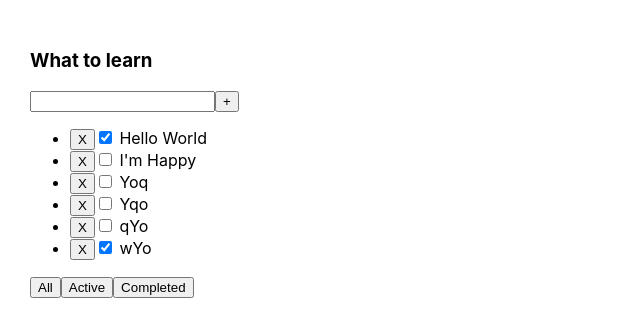
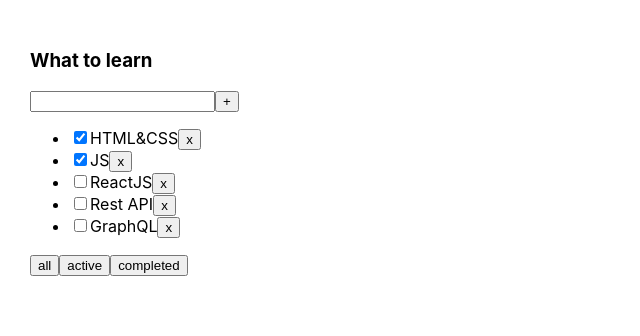
Before and after one commit to katrainer/todolist, a React (Create React App) app: page / in a window 1280 px wide. Shown: the top 336 px of the page, without its empty margins (0-640 px from the left). Built offline with nearby package versions, Linux system fonts and the light colour scheme.

Commit message:
lesson 3

```diff
--- a/src/App.tsx
+++ b/src/App.tsx
@@ -1,47 +1,50 @@
-import { type } from 'os';
-import React, { useState } from 'react';
+import React, {useState} from 'react';
 import './App.css';
-import {Todolist} from "./Todolist";
+import {Todolist} from './Todolist';
+import {v1} from 'uuid';
 
-export type filterType = "ALL"|"Active"|"Completed";
+export type FilterValuesType = "all" | "active" | "completed";
 
 function App() {
 
-        const [task1, setTask1] = useState ([
-        {id:1, title: "Hello World", isDone: true},
-        {id:2, title: "I'm Happy", isDone: false},
-        {id:3, title: "Yoq", isDone: false},
-        {id:4, title: "Yqo", isDone: false},
-        {id:5, title: "qYo", isDone: false},
-        {id:6, title: "wYo", isDone: true}
-    ])
+    let [tasks, setTasks] = useState([
+        {id: v1(), title: "HTML&CSS", isDone: true},
+        {id: v1(), title: "JS", isDone: true},
+        {id: v1(), title: "ReactJS", isDone: false},
+        {id: v1(), title: "Rest API", isDone: false},
+        {id: v1(), title: "GraphQL", isDone: false},
+    ]);
 
-        const removeTask = (taskId: number) => {
-            let removeTask1 = task1.filter(ft=>ft.id!==taskId);
-            setTask1(removeTask1);
+    function addTask(title: string) {
+        let addNewTask = {id: v1(), title: title, isDone: false};
+        setTasks([addNewTask, ...tasks])
     }
 
-        let [filter, setFilter] = useState <filterType> ("ALL");
-        let durshlak = task1;
-        if (filter === "Completed") {
-            durshlak = task1.filter(f=>f.isDone);
-        }
-        if (filter === "Active") {
-            durshlak = task1.filter(f=>!f.isDone);
+    function removeTask(id: string) {
+        let filteredTasks = tasks.filter(t => t.id != id);
+        setTasks(filteredTasks);
     }
 
-        const changeFilter = (value: filterType) =>{
+    let [filter, setFilter] = useState<FilterValuesType>("all");
+    let tasksForTodolist = tasks;
+    if (filter === "active") {
+        tasksForTodolist = tasks.filter(t => t.isDone === false);
+    }
+    if (filter === "completed") {
+        tasksForTodolist = tasks.filter(t => t.isDone === true);
+    }
+
+    function changeFilter(value: FilterValuesType) {
         setFilter(value);
     }
 
     return (
         <div className="App">
-            <Todolist
-                title="What to learn"
-                task={durshlak}
+            <Todolist title="What to learn"
+                      tasks={tasksForTodolist}
                       removeTask={removeTask}
                       changeFilter={changeFilter}
-                />
+                      addTasks={addTask}/>
         </div>
     );
 }
--- a/src/Todolist.tsx
+++ b/src/Todolist.tsx
@@ -1,43 +1,72 @@
-import React from "react";
-import {filterType} from "./App"
-import { Button } from "./components/Button";
-
-type propsType = {
-    title: string
-    task: Array<TaskType>
-    removeTask: (taskId: number)=>void
-    changeFilter: (value: filterType)=> void
-}
+import React, {useState, ChangeEvent, KeyboardEvent} from 'react';
+import {FilterValuesType} from './App';
+import {Button} from "./components/Button";
 
 type TaskType = {
-    id: number
+    id: string
     title: string
     isDone: boolean
 }
 
-export const Todolist = (props: propsType) => {
-    return (
-        <div>
+type PropsType = {
+    title: string
+    tasks: Array<TaskType>
+    removeTask: (taskId: string) => void
+    changeFilter: (value: FilterValuesType) => void
+    addTasks: (title: string) => void
+}
+
+export function Todolist(props: PropsType) {
+
+    let [title, setTitle] = useState('');
+
+    const addTasksHandler = () => {
+        props.addTasks(title);
+        setTitle('')
+    }
+    const onChangeHandler = (e: ChangeEvent<HTMLInputElement>) => {
+        setTitle(e.currentTarget.value)
+    }
+    const onKeyPressHandler = (e: KeyboardEvent<HTMLInputElement>) => {
+        e.key === 'Enter' && addTasksHandler();
+    }
+    // const changeFilterHandler = (value: FilterValuesType) => {
+    //     props.changeFilter(value)
+    // }
+    const removeTaskHandler = (tId: string) =>{
+        props.removeTask(tId)
+    }
+
+    return <div>
         <h3>{props.title}</h3>
         <div>
-                <input/>
-                <button>+</button>
+            <input value={title} onChange={onChangeHandler} onKeyPress={onKeyPressHandler}/>
+            <button onClick={addTasksHandler}>+</button>
         </div>
         <ul>
-                {props.task.map(t=>{
-                return(
-                <li key = {(t.id)}>
-                    <button onClick={()=>props.removeTask(t.id)}>X</button>
-                    <input type="checkbox" checked={t.isDone}/> <span>{t.title}</span>
+            {
+                props.tasks.map((t) => {
+                    // const removeTaskHandler = () =>{
+                    //     props.removeTask(t.id)
+                    // }
+                    return (
+                        <li key={t.id}>
+                            <input type="checkbox" checked={t.isDone}/>
+                            <span>{t.title}</span>
+                            <button onClick={() => {removeTaskHandler(t.id)}}>x
+                            </button>
                         </li>
-                )})}
-
+                    )
+                })
+            }
         </ul>
         <div>
-                <Button changeFilter={props.changeFilter}/>
-                <button onClick={()=>props.changeFilter('Active')}>Active</button>
-                <button onClick={()=>props.changeFilter('Completed')}>Completed</button>
+            <Button changeFilter={props.changeFilter} title='all'/>
+            <Button changeFilter={props.changeFilter} title='active'/>
+            <Button changeFilter={props.changeFilter} title='completed'/>
+            {/*<button onClick={() => changeFilterHandler('all')}>All</button>*/}
+            {/*<button onClick={() => changeFilterHandler('active')}>Active</button>*/}
+            {/*<button onClick={() => changeFilterHandler('completed')}>Completed</button>*/}
         </div>
     </div>
-    )
 }
--- a/src/components/Button.tsx
+++ b/src/components/Button.tsx
@@ -1,12 +1,19 @@
-import React from "react";
-import {filterType} from "../App"
+import React from 'react';
+import {FilterValuesType} from "../App";
 
-type buttonType = {
-    changeFilter: (value: filterType)=> void
+type PropsType = {
+    changeFilter: (value: FilterValuesType)=>void
+    title: FilterValuesType
 }
 
-export const Button = (props: buttonType) => {
+
+export const Button=(props: PropsType)=>{
+    const changeFilterHandler = (value: FilterValuesType) => {
+        props.changeFilter(value)
+    }
     return(
-        <button onClick={()=>props.changeFilter('ALL')}>All</button>
+        <button onClick={() => {
+            changeFilterHandler(props.title)
+        }}>{props.title}</button>
     )
 }
```
Lines whose indentation alone changed are shown as unchanged.
